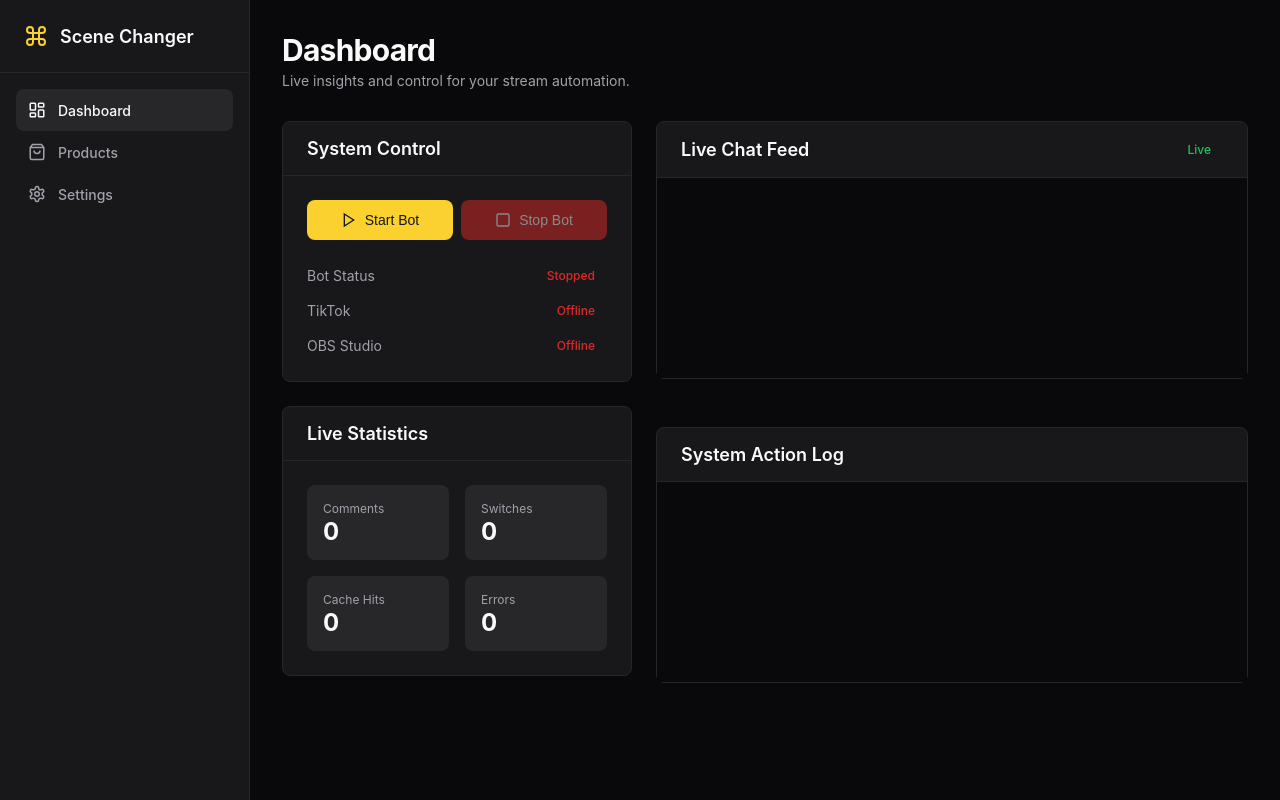
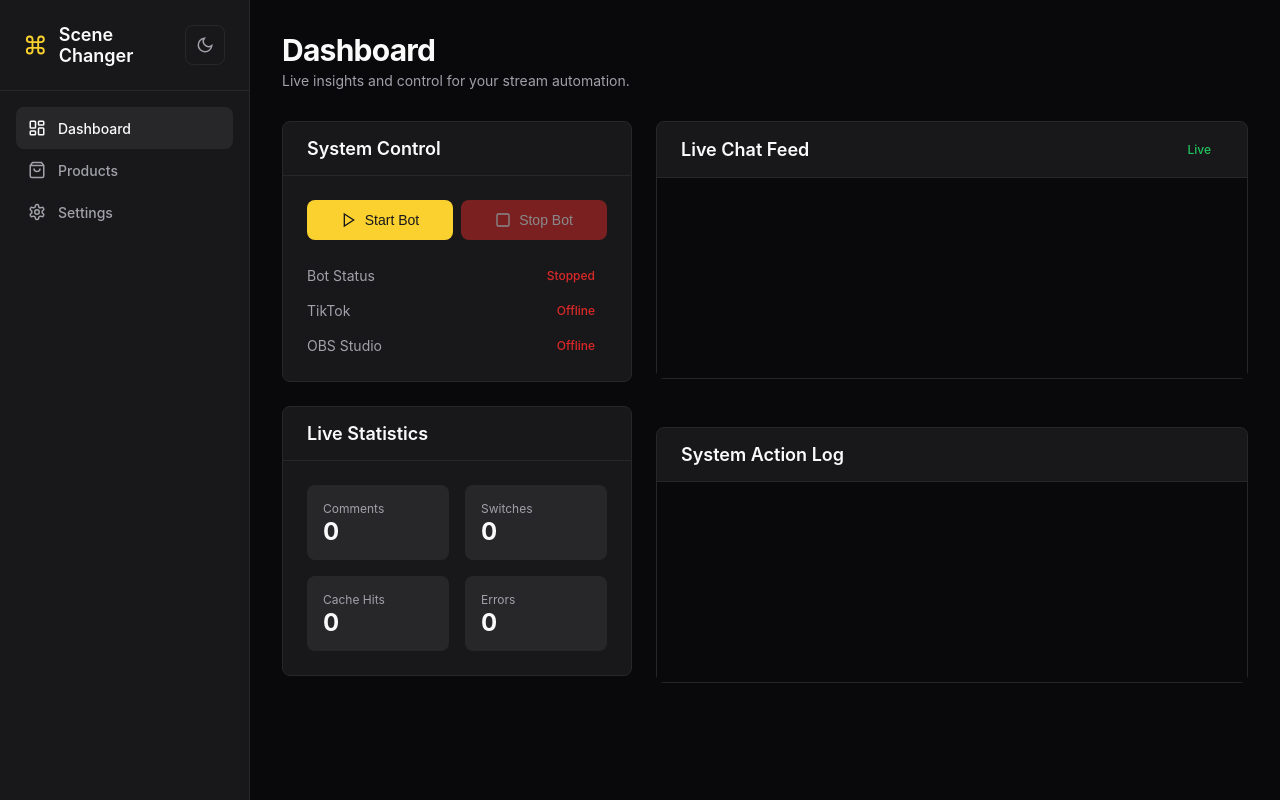
Before and after one commit to AlexandroAurellino/TikTokBot, a Flask app: page / in a window 1280 px wide. Run offline with Flask 3, Linux system fonts and the light colour scheme; data comes from the database, SQL or seed files in the repository; data that the repository does not hold is empty; some web fonts are replaced.

Commit message:
feat: lightmode-darkmode

```diff
--- a/frontend/static/css/style.css
+++ b/frontend/static/css/style.css
@@ -5,7 +5,7 @@
   --font-sans: "Inter", -apple-system, BlinkMacSystemFont, "Segoe UI", Roboto,
     sans-serif;
 
-  /* Theming (Dark Mode) */
+  /* Dark Mode (Default) */
   --background: hsl(240 10% 3.9%);
   --foreground: hsl(0 0% 98%);
   --card: hsl(240 5.9% 10%);
@@ -30,6 +30,29 @@
   /* Custom Status Colors */
   --status-active: hsl(142 71% 45%);
   --status-inactive: hsl(0 72% 51%);
+}
+
+/* Light Mode */
+[data-theme="light"] {
+  --background: hsl(0 0% 98%);
+  --foreground: hsl(240 10% 3.9%);
+  --card: hsl(0 0% 100%);
+  --card-foreground: hsl(240 10% 3.9%);
+  --popover: hsl(0 0% 100%);
+  --popover-foreground: hsl(240 10% 3.9%);
+  --primary: hsl(48 95% 58%);
+  --primary-foreground: hsl(240 10% 3.9%);
+  --secondary: hsl(240 5.3% 91%);
+  --secondary-foreground: hsl(240 10% 3.9%);
+  --muted: hsl(240 2.4% 64.9%);
+  --muted-foreground: hsl(240 3.7% 45.9%);
+  --accent: hsl(240 5.3% 91%);
+  --accent-foreground: hsl(240 10% 3.9%);
+  --destructive: hsl(0 84% 60%);
+  --destructive-foreground: hsl(0 0% 100%);
+  --border: hsl(240 5.9% 90%);
+  --input: hsl(240 5.9% 90%);
+  --ring: hsl(48 95% 58%);
 }
 
 *,
@@ -67,6 +90,12 @@ body {
 .sidebar-header {
   padding: 1.5rem;
   border-bottom: 1px solid var(--border);
+  display: flex;
+  justify-content: space-between;
+  align-items: center;
+}
+.sidebar-header-content {
+  flex: 1;
 }
 .sidebar-logo {
   display: flex;
@@ -233,6 +262,28 @@ body {
 .btn-icon-only:hover:not(:disabled) {
   background-color: var(--accent);
   color: var(--foreground);
+}
+.btn-theme-toggle {
+  display: inline-flex;
+  align-items: center;
+  justify-content: center;
+  width: 2.5rem;
+  height: 2.5rem;
+  border-radius: var(--radius);
+  border: 1px solid var(--border);
+  background-color: transparent;
+  color: var(--muted-foreground);
+  cursor: pointer;
+  transition: background-color 0.2s, color 0.2s;
+}
+.btn-theme-toggle:hover {
+  background-color: var(--accent);
+  color: var(--foreground);
+}
+.theme-toggle-icon {
+  width: 18px;
+  height: 18px;
+  stroke-width: 2;
 }
 
 .form-group {
--- a/frontend/static/js/script.js
+++ b/frontend/static/js/script.js
@@ -1,6 +1,40 @@
 // frontend/static/js/script.js
 
 document.addEventListener("DOMContentLoaded", () => {
+  // --- THEME MANAGEMENT ---
+  const initTheme = () => {
+    const savedTheme = localStorage.getItem("theme") || "dark";
+    document.documentElement.setAttribute("data-theme", savedTheme);
+    updateThemeIcon(savedTheme);
+  };
+
+  const updateThemeIcon = (theme) => {
+    const icon = document.getElementById("themeIcon");
+    if (theme === "light") {
+      // Sun icon for light mode (click to switch to dark)
+      icon.innerHTML =
+        '<circle cx="12" cy="12" r="5"></circle><line x1="12" y1="1" x2="12" y2="3"></line><line x1="12" y1="21" x2="12" y2="23"></line><line x1="4.22" y1="4.22" x2="5.64" y2="5.64"></line><line x1="18.36" y1="18.36" x2="19.78" y2="19.78"></line><line x1="1" y1="12" x2="3" y2="12"></line><line x1="21" y1="12" x2="23" y2="12"></line><line x1="4.22" y1="19.78" x2="5.64" y2="18.36"></line><line x1="18.36" y1="5.64" x2="19.78" y2="4.22"></line>';
+    } else {
+      // Moon icon for dark mode (click to switch to light)
+      icon.innerHTML =
+        '<path d="M21 12.79A9 9 0 1 1 11.21 3 7 7 0 0 0 21 12.79z"></path>';
+    }
+  };
+
+  const toggleTheme = () => {
+    const currentTheme =
+      document.documentElement.getAttribute("data-theme") || "dark";
+    const newTheme = currentTheme === "dark" ? "light" : "dark";
+    document.documentElement.setAttribute("data-theme", newTheme);
+    localStorage.setItem("theme", newTheme);
+    updateThemeIcon(newTheme);
+  };
+
+  const themeToggleBtn = document.getElementById("themeToggleBtn");
+  themeToggleBtn.addEventListener("click", toggleTheme);
+
+  initTheme();
+
   // --- STATE ---
   let state = {
     products: [],
--- a/frontend/templates/index.html
+++ b/frontend/templates/index.html
@@ -14,6 +14,7 @@
     <!-- ======================= -->
     <aside class="sidebar">
       <div class="sidebar-header">
+        <div class="sidebar-header-content">
           <div class="sidebar-logo">
             <svg
               class="logo-icon"
@@ -27,6 +28,19 @@
             </svg>
             <span class="logo-text">Scene Changer</span>
           </div>
+        </div>
+        <button class="btn-theme-toggle" id="themeToggleBtn" aria-label="Toggle theme">
+          <svg
+            class="theme-toggle-icon"
+            viewBox="0 0 24 24"
+            fill="none"
+            stroke="currentColor"
+            id="themeIcon"
+          >
+            <!-- Moon icon (shown in dark mode) -->
+            <path d="M21 12.79A9 9 0 1 1 11.21 3 7 7 0 0 0 21 12.79z" />
+          </svg>
+        </button>
       </div>
 
       <nav class="sidebar-nav">
```
Lines whose indentation alone changed are shown as unchanged.
